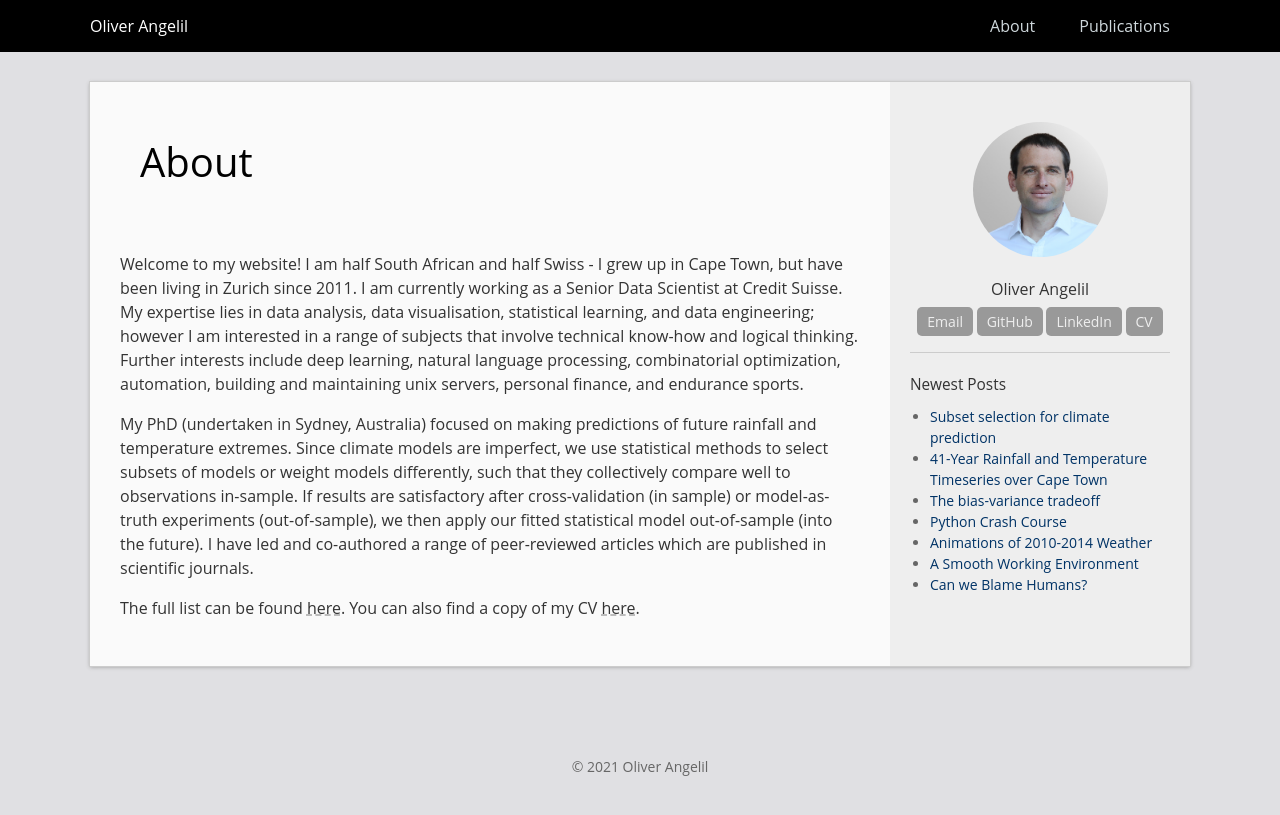
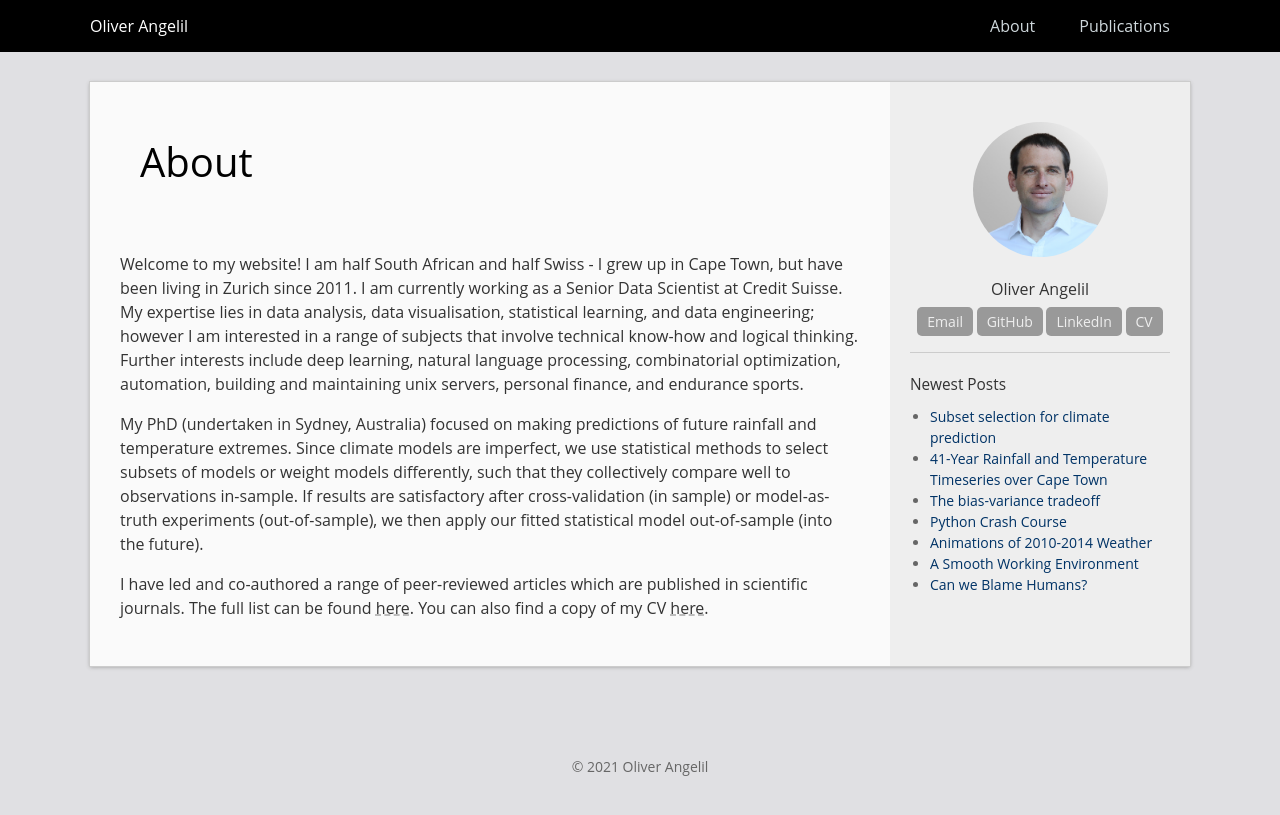
Before and after one commit to oliverangelil/oliverangelil.github.io, a Jekyll site: the page built from about.md, in a window 1280 px wide. Shown: the top 815 px of the page. Built offline with Jekyll 4.4.1, drawn with Linux system fonts in a browser that asks for light colours.

```diff
--- a/about.md
+++ b/about.md
@@ -8,7 +8,7 @@ Welcome to my website! I am half South African and half Swiss - I grew up in Cap
 
 <!-- My current research investigates how human activity (through our greenhouse-gas emissions) has contributed to the frequency and nature of weather extremes. Answers to these questions can be reached by analysing output from climate models run under a range of climate scenarios forced with specific concentrations of greenhouse gases - some representative of a theoretical world supposing humans had never interfered with the climate system. Solving the problem relies on credible climate model simulations in periods where we have poor observations (e.g. 150 years ago when the climate was "natural"). However, since climate models are imperfect, we use statistical methods to select subsets of models or weight models differently, such that they collectively compare well to observations in-sample. If results are satisfactory after cross-validation (in sample) or model-as-truth experiments (out-of-sample), we then apply our fitted statistical model out-of-sample into unknown territory! -->
 
-My PhD (undertaken in Sydney, Australia) focused on making predictions of future rainfall and temperature extremes. Since climate models are imperfect, we use statistical methods to select subsets of models or weight models differently, such that they collectively compare well to observations in-sample. If results are satisfactory after cross-validation (in sample) or model-as-truth experiments (out-of-sample), we then apply our fitted statistical model out-of-sample (into the future). I have led and co-authored a range of peer-reviewed articles which are published in scientific journals.
+My PhD (undertaken in Sydney, Australia) focused on making predictions of future rainfall and temperature extremes. Since climate models are imperfect, we use statistical methods to select subsets of models or weight models differently, such that they collectively compare well to observations in-sample. If results are satisfactory after cross-validation (in sample) or model-as-truth experiments (out-of-sample), we then apply our fitted statistical model out-of-sample (into the future).
 
-The full list can be found [here](publcations).
+I have led and co-authored a range of peer-reviewed articles which are published in scientific journals. The full list can be found [here](publcations).
 You can also find a copy of my CV [here](documents/AngelilOM_curriculum_vitae.pdf).
```
